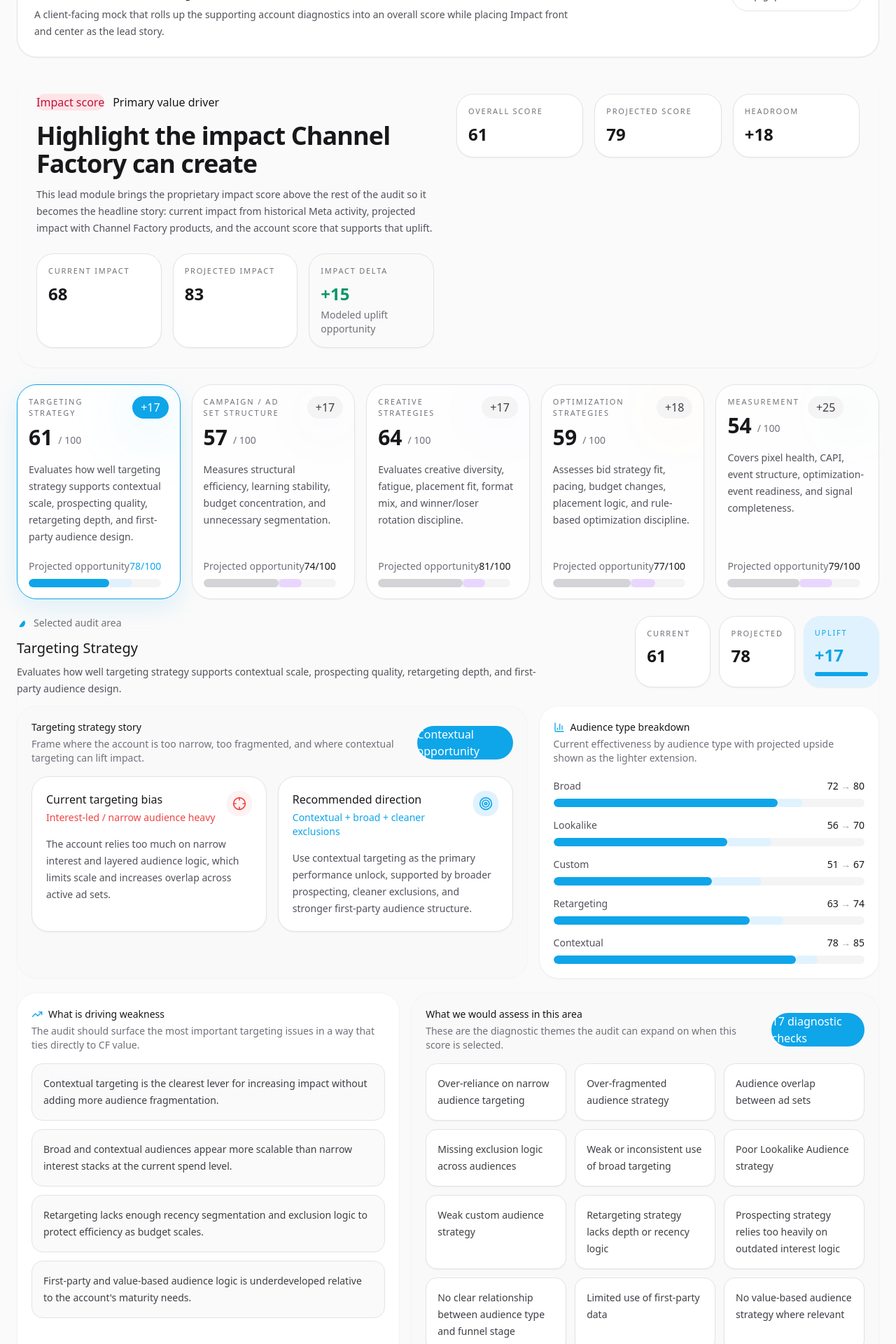
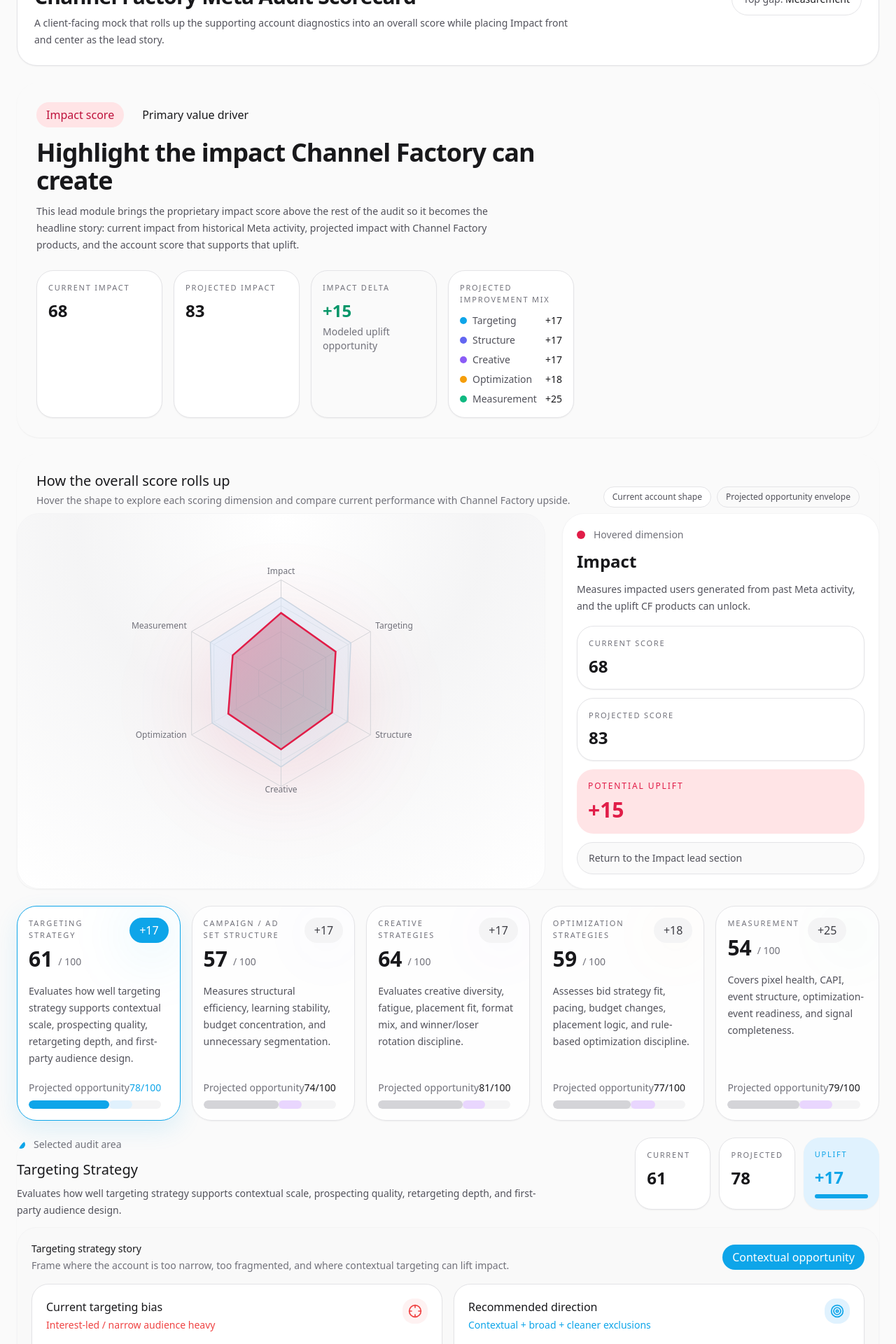
Before and after one commit to eackroyd/super-inspect-demo, a React (Vite) app: page / in a window 1280 px wide. Shown: the part 120-2040 px from the top of the page at 70% size. Built offline with nearby package versions, Linux system fonts and the light colour scheme.

Commit message:
Changes requested

```diff
--- a/src/App.tsx
+++ b/src/App.tsx
@@ -1,4 +1,4 @@
-import { useMemo, useState, type ComponentType, type CSSProperties } from "react";
+import { useRef, useState, type ComponentType, type CSSProperties } from "react";
 import { AnimatePresence, motion } from "framer-motion";
 import { Card, CardContent, CardHeader, CardTitle } from "@/components/ui/card";
 import { Badge } from "@/components/ui/badge";
@@ -769,18 +769,22 @@
 
 function ImpactHero({
   item,
-  overallScore,
-  projectedOverall,
 }: {
   item: DetailSection;
-  overallScore: number;
-  projectedOverall: number;
 }) {
   const delta = item.projected - item.score;
+  const pillarBreakdown = sections
+    .filter((section) => section.id !== item.id)
+    .map((section) => ({
+      id: section.id,
+      title: section.shortTitle,
+      uplift: section.projected - section.score,
+      color: section.color,
+    }));
+
   return (
     <Card className="rounded-[32px] border-zinc-200 shadow-sm">
       <CardContent className="p-7">
-        <div className="flex flex-col gap-8 xl:flex-row xl:items-start xl:justify-between">
         <div className="max-w-3xl">
           <div className="flex items-center gap-3">
             <Badge className="rounded-full bg-rose-100 text-rose-700 hover:bg-rose-100">Impact score</Badge>
@@ -796,7 +800,7 @@
             headline story: current impact from historical Meta activity, projected impact with Channel Factory
             products, and the account score that supports that uplift.
           </p>
-            <div className="mt-6 grid gap-4 sm:grid-cols-3">
+          <div className="mt-6 grid gap-4 sm:grid-cols-2 xl:grid-cols-4">
             <MetricTile label="Current impact" value={item.score} />
             <MetricTile label="Projected impact" value={item.projected} />
             <div className="rounded-3xl border border-zinc-200 bg-zinc-50 p-4 shadow-sm">
@@ -804,15 +808,24 @@
               <div className="mt-2 text-2xl font-semibold text-emerald-600">+{delta}</div>
               <div className="mt-1 text-sm text-zinc-500">Modeled uplift opportunity</div>
             </div>
+            <div className="rounded-3xl border border-zinc-200 bg-white p-4 shadow-sm">
+              <div className="text-[11px] uppercase tracking-[0.16em] text-zinc-500">
+                Projected improvement mix
               </div>
+              <div className="mt-3 space-y-2">
+                {pillarBreakdown.map((pillar) => (
+                  <div key={pillar.id} className="flex items-center justify-between gap-3 text-sm">
+                    <div className="flex items-center gap-2">
+                      <span
+                        className="h-2.5 w-2.5 rounded-full"
+                        style={{ backgroundColor: pillar.color }}
+                        aria-hidden
+                      />
+                      <span className="text-zinc-600">{pillar.title}</span>
                     </div>
-          <div className="grid w-full gap-4 sm:grid-cols-3 xl:max-w-xl">
-            <MetricTile label="Overall score" value={overallScore} />
-            <MetricTile label="Projected score" value={projectedOverall} />
-            <div className="rounded-3xl border border-zinc-200 bg-white p-4 shadow-sm">
-              <div className="text-[11px] uppercase tracking-[0.16em] text-zinc-500">Headroom</div>
-              <div className="mt-2 text-2xl font-semibold text-zinc-900">
-                +{projectedOverall - overallScore}
+                    <span className="font-medium text-zinc-900">+{pillar.uplift}</span>
+                  </div>
+                ))}
               </div>
             </div>
           </div>
@@ -859,7 +872,14 @@
   );
 }
 
+function getAssessmentResult(detail: string) {
+  const passSignals = [/strong/i, /clear/i, /effective/i, /healthy/i, /complete/i, /balanced/i];
+  return passSignals.some((pattern) => pattern.test(detail)) ? "pass" : "fail";
+}
+
 function DefaultExpandedPanel({ section }: { section: DetailSection }) {
+  const [isExpanded, setIsExpanded] = useState(false);
+
   return (
     <div className="rounded-[28px] border border-zinc-100 bg-zinc-50/70 p-5">
       <div className="mb-4 flex items-center justify-between gap-4">
@@ -873,16 +893,43 @@
           {section.details?.length || 0} diagnostic checks
         </Badge>
       </div>
-      <div className="grid gap-3 md:grid-cols-2 xl:grid-cols-3">
-        {(section.details || []).map((d) => (
+      <button
+        type="button"
+        onClick={() => setIsExpanded((value) => !value)}
+        className="flex w-full items-center justify-between rounded-2xl border border-zinc-200 bg-white px-4 py-3 text-left text-sm text-zinc-600 shadow-sm transition-colors hover:bg-zinc-50"
+      >
+        <span>{isExpanded ? "Hide assessment criteria" : "Show assessment criteria"}</span>
+        <span className="font-medium text-zinc-900">{isExpanded ? "Collapse" : "Expand"}</span>
+      </button>
+      {isExpanded ? (
+        <div className="mt-4 grid gap-3 md:grid-cols-2 xl:grid-cols-3">
+          {(section.details || []).map((detail) => {
+            const isPass = getAssessmentResult(detail) === "pass";
+
+            return (
               <div
-            key={d}
-            className="rounded-2xl border border-zinc-200 bg-white p-4 text-sm leading-6 text-zinc-700 shadow-sm"
+                key={detail}
+                className={`rounded-2xl border p-4 text-sm leading-6 shadow-sm ${
+                  isPass
+                    ? "border-emerald-200 bg-emerald-50/70 text-emerald-900"
+                    : "border-rose-200 bg-rose-50/70 text-rose-950"
+                }`}
               >
-            {d}
+                <div className="mb-3 flex items-center justify-between gap-3">
+                  <span
+                    className={`inline-flex items-center rounded-full px-3 py-1 text-[11px] font-medium uppercase tracking-[0.16em] ${
+                      isPass ? "bg-emerald-100 text-emerald-700" : "bg-rose-100 text-rose-700"
+                    }`}
+                  >
+                    {isPass ? "Pass" : "Fail"}
+                  </span>
                 </div>
-        ))}
+                <p>{detail}</p>
               </div>
+            );
+          })}
+        </div>
+      ) : null}
     </div>
   );
 }
@@ -945,12 +992,12 @@
     ) : null;
   return (
     <div className="space-y-5">
-      <div className="grid gap-4 xl:grid-cols-[1.2fr_0.8fr]">
+      <div className="space-y-4">
         {leadBlock}
         {breakdownBlock}
       </div>
       {cfg.insights && cfg.insightIcon && (cfg.leadCards || cfg.creativeAds) ? (
-        <div className="grid gap-4 xl:grid-cols-[0.9fr_1.1fr]">
+        <div className="space-y-4">
           <InsightList
             title={cfg.insightTitle || "Insights"}
             subtitle={cfg.insightSubtitle || ""}
@@ -973,10 +1020,12 @@
   sections: sectionList,
   hovered,
   setHovered,
+  onSelect,
 }: {
   sections: DetailSection[];
   hovered: DetailSection;
   setHovered: (id: string) => void;
+  onSelect: (id: string) => void;
 }) {
   const data: RadarDatum[] = sectionList.map((s) => ({
     id: s.id,
@@ -989,7 +1038,7 @@
   }));
   return (
     <Card className="overflow-hidden rounded-[28px] border-zinc-200 shadow-sm">
-      <CardHeader className="pb-2">
+      <CardHeader className="px-6 pb-2 pt-5 sm:px-7 sm:pt-6">
         <div className="flex flex-col gap-3 lg:flex-row lg:items-end lg:justify-between">
           <div>
             <CardTitle className="text-xl">How the overall score rolls up</CardTitle>
@@ -1025,6 +1074,10 @@
                     if (match) setHovered(match.id);
                   }}
                   onMouseLeave={() => setHovered("impact")}
+                  onClick={(state: RadarMouseState) => {
+                    const match = sectionList.find((s) => s.shortTitle === state?.activeLabel);
+                    if (match) onSelect(match.id);
+                  }}
                 >
                   <defs>
                     <linearGradient id="projectedFill" x1="0" y1="0" x2="1" y2="1">
@@ -1080,6 +1133,13 @@
                   +{hovered.projected - hovered.score}
                 </div>
               </div>
+              <button
+                type="button"
+                onClick={() => onSelect(hovered.id)}
+                className="rounded-3xl border border-zinc-200 bg-zinc-50 px-4 py-3 text-left text-sm text-zinc-600 transition-colors hover:bg-zinc-100"
+              >
+                {hovered.id === "impact" ? "Return to the Impact lead section" : `Jump to ${hovered.title} details`}
+              </button>
             </div>
           </div>
         </div>
@@ -1091,23 +1151,30 @@
 export default function App() {
   const [selected, setSelected] = useState("targeting");
   const [hoveredAxis, setHoveredAxis] = useState("impact");
+  const detailSectionRef = useRef<HTMLDivElement | null>(null);
   const valid = validateSections(sections);
   const safeSections = valid ? sections : [];
   const impact = safeSections.find((s) => s.id === "impact") || sections[0];
   const secondary = safeSections.filter((s) => s.id !== "impact");
   const selectedSection = secondary.find((s) => s.id === selected) || secondary[0] || impact;
   const hovered = safeSections.find((s) => s.id === hoveredAxis) || impact;
-  const overallScore = useMemo(
-    () => Math.round(safeSections.reduce((a, s) => a + s.score * s.weight, 0)),
-    [safeSections]
-  );
-  const projectedOverall = useMemo(
-    () => Math.round(safeSections.reduce((a, s) => a + s.projected * s.weight, 0)),
-    [safeSections]
-  );
   const biggestGap = [...safeSections].sort(
     (a, b) => b.projected - b.score - (a.projected - a.score)
   )[0];
+
+  const handleRadarSelect = (id: string) => {
+    setHoveredAxis(id);
+
+    if (id === "impact") {
+      document.getElementById("impact-hero")?.scrollIntoView({ behavior: "smooth", block: "start" });
+      return;
+    }
+
+    setSelected(id);
+    requestAnimationFrame(() => {
+      detailSectionRef.current?.scrollIntoView({ behavior: "smooth", block: "start" });
+    });
+  };
 
   if (!valid) {
     return (
@@ -1149,8 +1216,16 @@
             </div>
           </div>
         </div>
-        <ImpactHero item={impact} overallScore={overallScore} projectedOverall={projectedOverall} />
+        <div id="impact-hero">
+          <ImpactHero item={impact} />
+        </div>
         <div className="space-y-6">
+          <RadarRollup
+            sections={safeSections}
+            hovered={hovered}
+            setHovered={setHoveredAxis}
+            onSelect={handleRadarSelect}
+          />
           <div className="grid auto-rows-fr gap-4 md:grid-cols-2 xl:grid-cols-5">
             {secondary.map((item) => (
               <div key={item.id} className="h-full min-h-[265px]">
@@ -1161,6 +1236,7 @@
           <AnimatePresence mode="wait">
             <motion.div
               key={selectedSection.id}
+              ref={detailSectionRef}
               initial={{ opacity: 0, y: 10 }}
               animate={{ opacity: 1, y: 0 }}
               exit={{ opacity: 0, y: -8 }}
@@ -1210,7 +1286,6 @@
               </Card>
             </motion.div>
           </AnimatePresence>
-          <RadarRollup sections={safeSections} hovered={hovered} setHovered={setHoveredAxis} />
           <div className="grid gap-6 lg:grid-cols-2">
             <Card className="h-full rounded-[28px] border-zinc-200 shadow-sm">
               <CardHeader>
--- a/src/components/ui/badge.tsx
+++ b/src/components/ui/badge.tsx
@@ -2,7 +2,15 @@
 
 export function Badge({
   variant: _variant,
+  className,
   ...props
 }: HTMLAttributes<HTMLSpanElement> & { variant?: string }) {
-  return <span {...props} />;
+  const badgeClassName = [
+    "inline-flex items-center rounded-full px-3.5 py-1.5",
+    className,
+  ]
+    .filter(Boolean)
+    .join(" ");
+
+  return <span {...props} className={badgeClassName} />;
 }
```
Also changed, not shown: App.jsx (+34 -12 lines), components/ui/badge.jsx (+6 -2 lines). Lines whose indentation alone changed are shown as unchanged.
